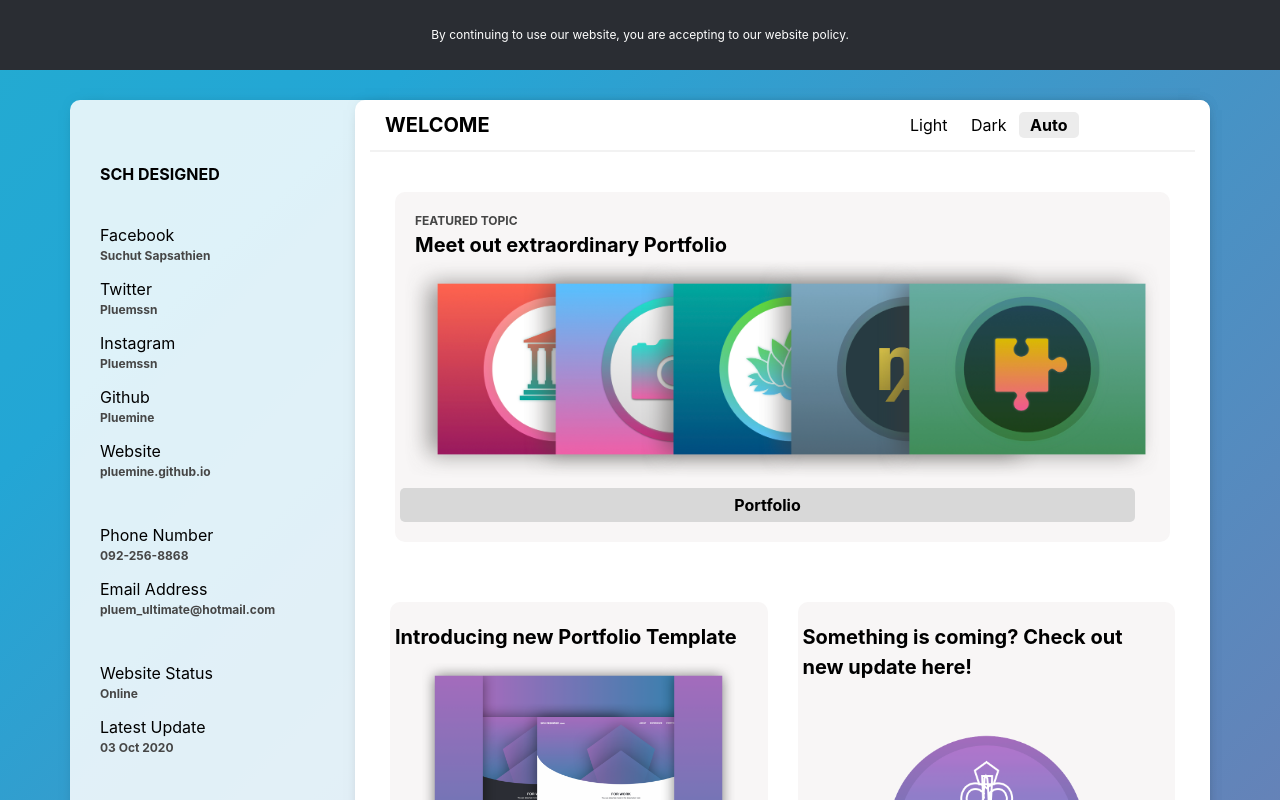
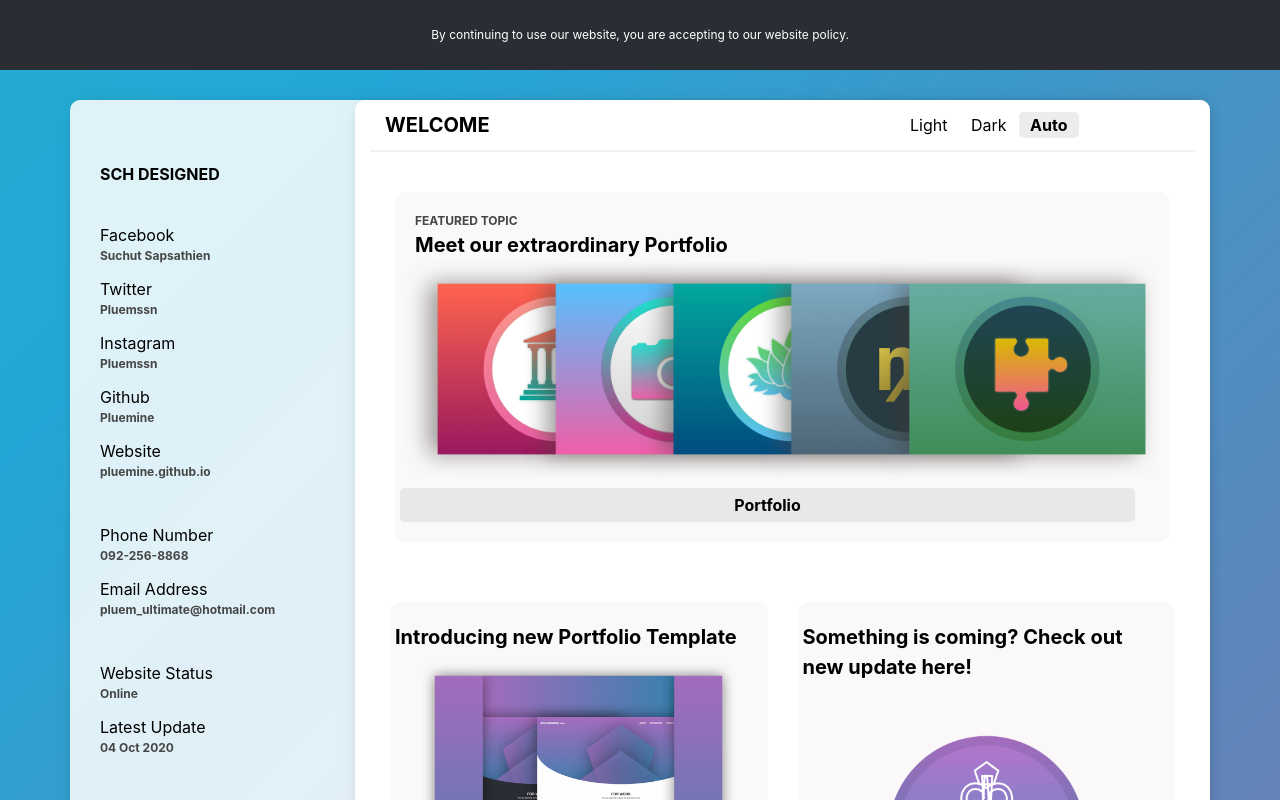
Before and after one commit to pluemine/web-data, a React (Create React App) app: page /home in a window 1280 px wide. Shown: the top 800 px of the page. Built offline with nearby package versions, Linux system fonts and the light colour scheme.

Commit message:
Add homepage

```diff
--- a/src/components/Public.css
+++ b/src/components/Public.css
@@ -10,7 +10,7 @@
     --textbox-text-color: #898989;
     --transparent-color: rgba(0,0,0,0);
     --bg-transparent-color: rgba(255, 255, 255, 0.85);
-    --card-color: #F8F6F6;
+    --card-color: #FAF8F8;
     --shadow-color: 0px 0px 15px -10px rgba(0,0,0,0.9);
   }
 
@@ -101,6 +101,7 @@
 }
 
 .links {
+    transition: all 0.1s ease-in;
     align-items: center;
     text-decoration: none !important;
     height: 100%;
@@ -162,12 +163,12 @@
 }
 
 .button {
-    transition: all .2s ease-in;
+    transition: all 0.2s ease-in;
     width: 100%;
     margin: 10px;
     padding: 5px;
-    background: var(--button-bg-color);
-    color: var(--button-text-color);
+    background: var(--selected-color);
+    color: var(--text-primary-color);
     box-sizing: border-box;
     border: none !important;
     border-radius: 5px;
@@ -176,18 +177,19 @@
   }
 
   .button:focus, .button:hover {
-    background: var(--button-bg-color);
-    color: var(--button-text-color);
+    background: var(--bg-secondary-color);
+    color: var(--text-primary-color);
     transition: all 0.2s ease-out;
   }
 
   .button:disabled,
   .button[disabled] {
-    background: var(--button-bg-color);
-    color: var(--button-text-color);
+    background: var(--bg-secondary-color);
+    color: var(--text-secondary-color);
   }
 
   .switch {
+    transition: all 0.2s ease-in;
     background: var(--bg-primary-color);
     color: var(--text-primary-color);
     width: 60px;
--- a/src/components/Sidebar.js
+++ b/src/components/Sidebar.js
@@ -95,7 +95,7 @@ function Sidebar() {
                         <div className='item-text'>Latest Update</div>
                     </div>
                     <div className='row'>
-                        <div className='item-sub-text'>03 Oct 2020</div>
+                        <div className='item-sub-text'>04 Oct 2020</div>
                     </div>
                 </div>
             </div>
--- a/src/pages/Home.js
+++ b/src/pages/Home.js
@@ -29,7 +29,7 @@ function Home() {
                                     </div>
                                     <div className='row' style={{ width: '100%', margin: 'auto' }}>
                                         <div className='card-topic'>
-                                            Meet out extraordinary Portfolio
+                                            Meet our extraordinary Portfolio
                                         </div>
                                     </div>
                                     <div className='row' style={{ width: '100%', margin: 'auto' }}>
@@ -54,9 +54,9 @@ function Home() {
                                             <img src='template-1.png' style={{ height: '100%', width: '100%' }} />
                                         </div>
                                         <div className='row' style={{ width: '100%' }}>
-                                            <Link className='button'>
+                                            <a href='template-1/index.html' className='button'>
                                                 Template
-                                            </Link>
+                                            </a>
                                         </div>
                                     </div>
                                 </div>
```
